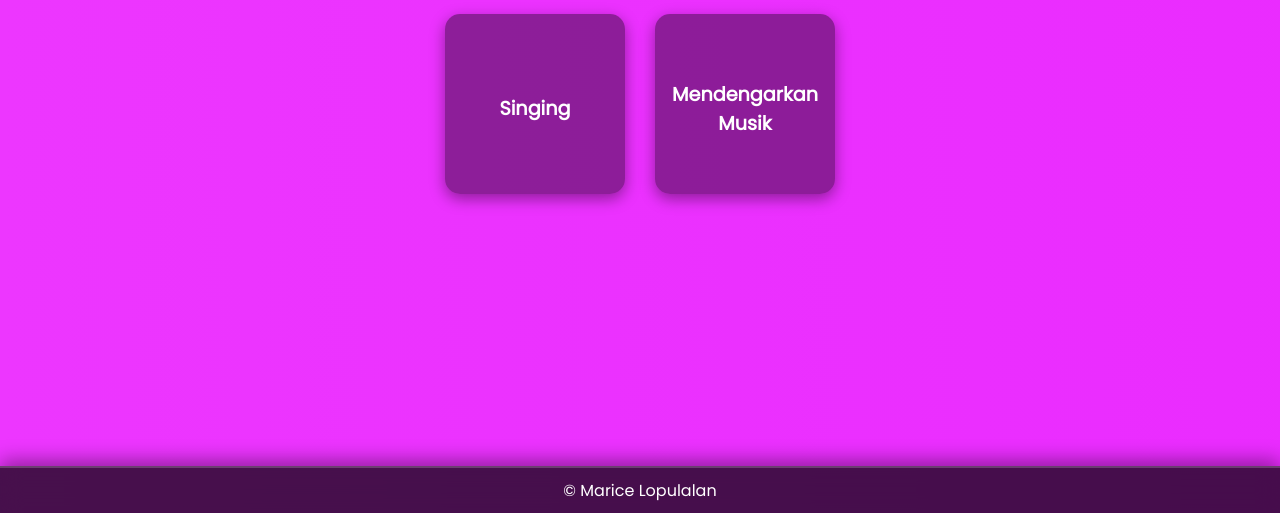
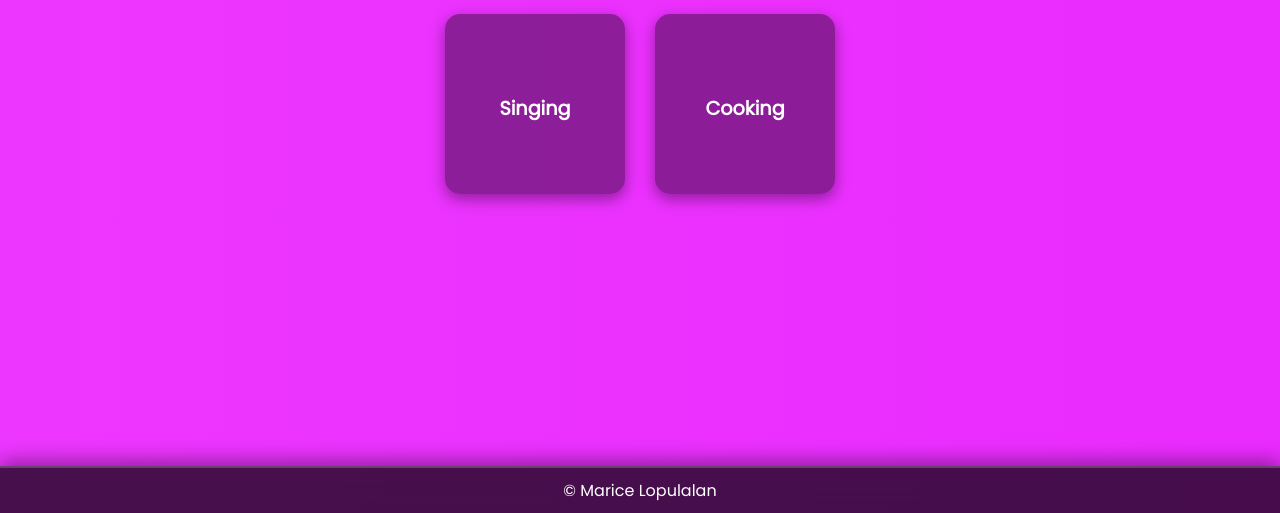
Before and after one commit to icelopulalan/kk-ice-WEB, a plain HTML site: page hobby.html in a window 1280 px wide. Shown: the part 287-800 px from the top of the page. Drawn offline with Linux system fonts and the light colour scheme.

Commit message:
hobby.html

```diff
--- a/hobby.html
+++ b/hobby.html
@@ -61,7 +61,7 @@
       <div class="hobby-card">
         <div class="card-front">
           <i class="fas fa-cooking" style="color:#a259ff;"></i>
-          <p>Mendengarkan Musik</p>
+          <p>Cooking</p>
         </div>
         <div class="card-back">
           <img src="image/memasak.jpg" alt="memasak">
```
